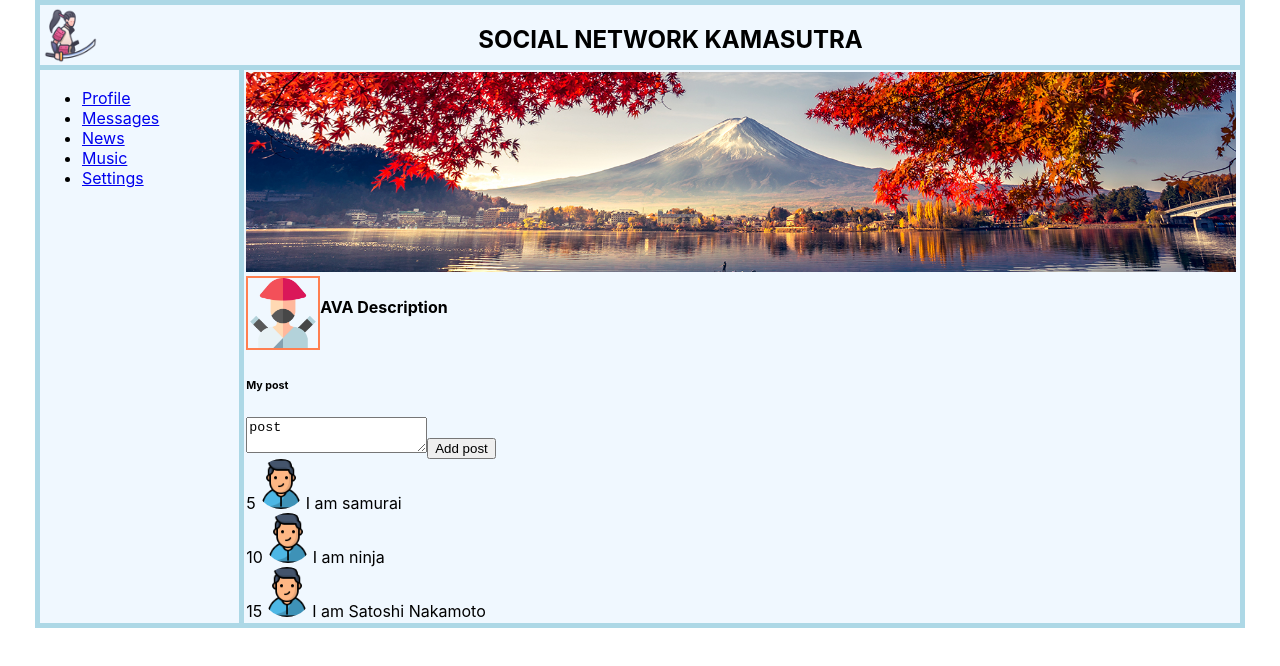
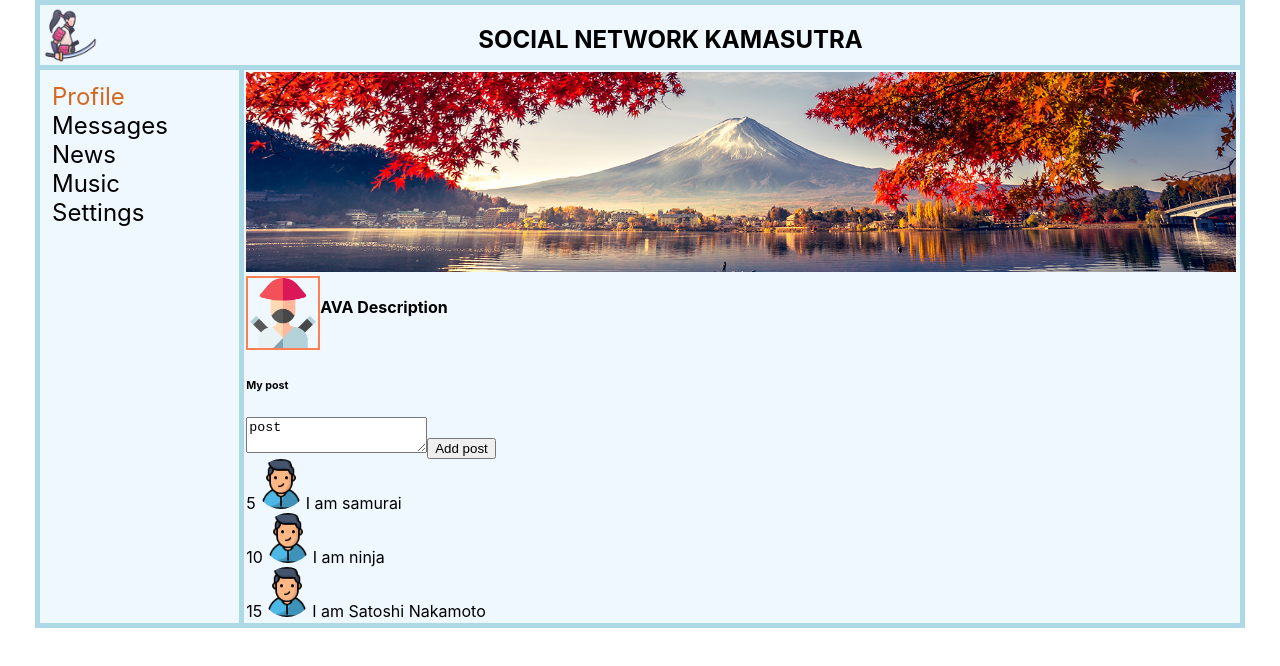
Before and after one commit to Rumata-SL/Social_Network, a React (Create React App) app: page /Profile in a window 1280 px wide. Shown: the top 666 px of the page. Built offline with nearby package versions, Linux system fonts and the light colour scheme.

Commit message:
Added classActive in components

```diff
--- a/src/App.tsx
+++ b/src/App.tsx
@@ -1,6 +1,6 @@
 import React from 'react';
+import './App.css';
 import {BrowserRouter as Router, Routes, Route} from 'react-router-dom';
-import './App.css';
 
 /* COMPONENTS*/
 import {Header} from "./components/header/heder";
--- a/src/components/navbar/navbar.module.css
+++ b/src/components/navbar/navbar.module.css
@@ -1,12 +1,25 @@
-.nav{
+.nav {
     background-color: aliceblue;
     grid-area: n;
     padding: 2px;
     box-sizing: border-box;
 }
-.link.active{
+
+.links {
+    list-style-type: none;
+    padding: 10px;
+}
+
+a {
+    text-decoration: none;
+    font-size: 1.5em;
+    color: #000;
+}
+
+.item:hover {
     color: red;
 }
-.link{
-    color: blue;
+
+.active {
+    color: chocolate;
 }
--- a/src/components/navbar/navbar.tsx
+++ b/src/components/navbar/navbar.tsx
@@ -2,23 +2,19 @@ import React from "react";
 import nav from "./navbar.module.css"
 import {NavLink} from "react-router-dom";
 
-
+const setActive = (navData: any) => navData.isActive ? nav.active : nav.item
 
 export const Navbar = () => {
+
     return (
         <nav className={nav.nav}>
-            {/*<div className={`${nav.link} ${nav.active}`}><a>Profile</a></div>
-            <div className={nav.link}><a>Messages</a></div>
-            <div><a>News</a></div>
-            <div><a>Music</a></div>
-            <div><a>Settings</a></div>*/}
-            <ul>
-                <li><NavLink to="Profile">Profile</NavLink></li>
-                <li><NavLink to="Dialogs">Messages</NavLink></li>
-                <li><NavLink to="News">News</NavLink></li>
-                <li><NavLink to="Music">Music</NavLink></li>
-                <li><NavLink to="Settings">Settings</NavLink></li>
-            </ul>
+            <div className={nav.links}>
+                <div><NavLink className={setActive} to="/profile">Profile</NavLink></div>
+                <div><NavLink className={setActive} to="/dialogs">Messages</NavLink></div>
+                <div><NavLink className={setActive} to="/news">News</NavLink></div>
+                <div><NavLink className={setActive} to="/music">Music</NavLink></div>
+                <div><NavLink className={setActive} to="/settings">Settings</NavLink></div>
+            </div>
         </nav>
     )
 }
```
Also changed, not shown: src/App.css (line endings or trailing spaces).
